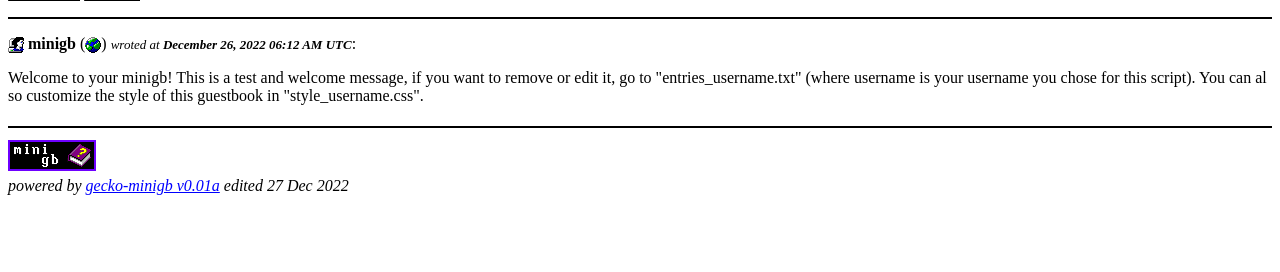
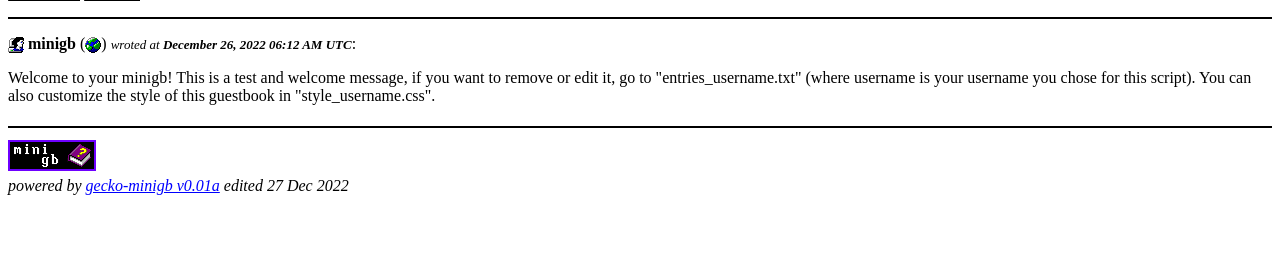
Before and after one commit to Melonking906/minigb, a PHP site: page / in a window 1280 px wide. Shown: the part 293-565 px from the top of the page. Run offline with PHP 8.4, Linux system fonts and the light colour scheme; the visitor is signed in with stand-in values (Sample User, id 1).

Commit message:
replaced break-all to break-word

```diff
--- a/style_example.css
+++ b/style_example.css
@@ -72,7 +72,7 @@ a:hover {
 }
 
 .guestComment {
-	word-break: break-all; /* for fix large comments that brokes the page */
+	word-break: break-word; /* for fix large comments that brokes the page */
 }
 
 .date {
```
